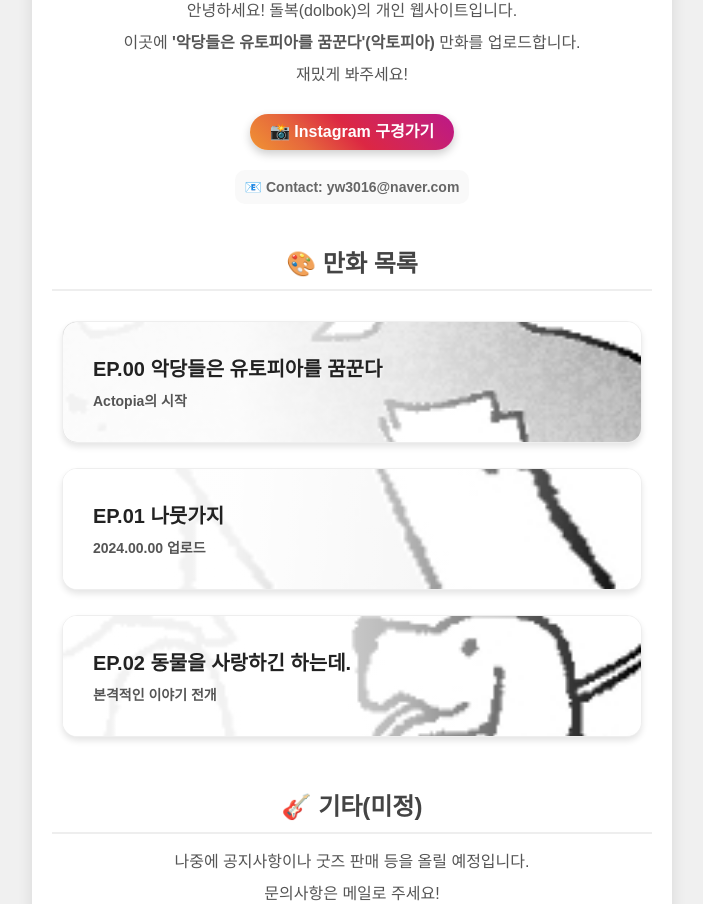
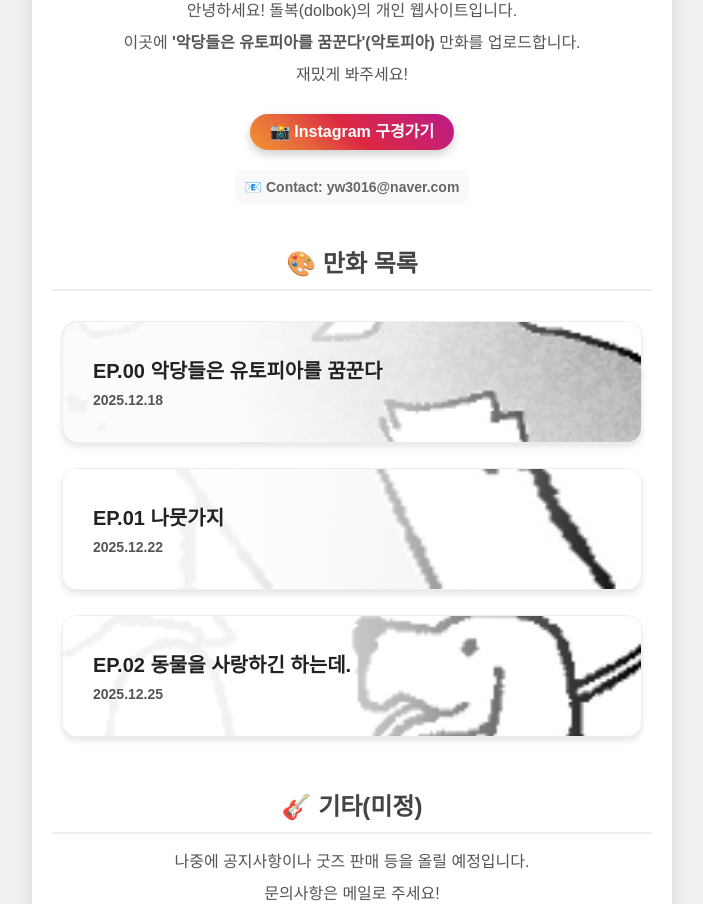
Before and after one commit to doldoldol99/dolbok.github.io, a plain HTML site: page index.html in a window 1280 px wide. Shown: the part 472-1376 px from the top of the page, without its empty margins (288-991 px from the left). Drawn offline with Linux system fonts and the light colour scheme.

Commit message:
Update index.html

```diff
--- a/index.html
+++ b/index.html
@@ -222,21 +222,21 @@
                 <img src="00/cover.jpg" alt="0화 표지">
                 <div class="comic-info">
                     <h3>EP.00 악당들은 유토피아를 꿈꾼다</h3>
-                    <p>Actopia의 시작</p> </div>
+                    <p>2025.12.18</p> </div>
             </div>
 
             <div class="comic-item" onclick="location.href='episode01.html'">
                 <img src="01/cover.jpg" alt="1화 표지">
                 <div class="comic-info">
                     <h3>EP.01 나뭇가지</h3>
-                    <p>2024.00.00 업로드</p> </div>
+                    <p>2025.12.22</p> </div>
             </div>
 
             <div class="comic-item" onclick="location.href='episode02.html'">
                 <img src="02/cover.jpg" alt="2화 표지">
                 <div class="comic-info">
                     <h3>EP.02 동물을 사랑하긴 하는데.</h3>
-                    <p>본격적인 이야기 전개</p> </div>
+                    <p>2025.12.25</p> </div>
             </div>
 
         </div>
```
